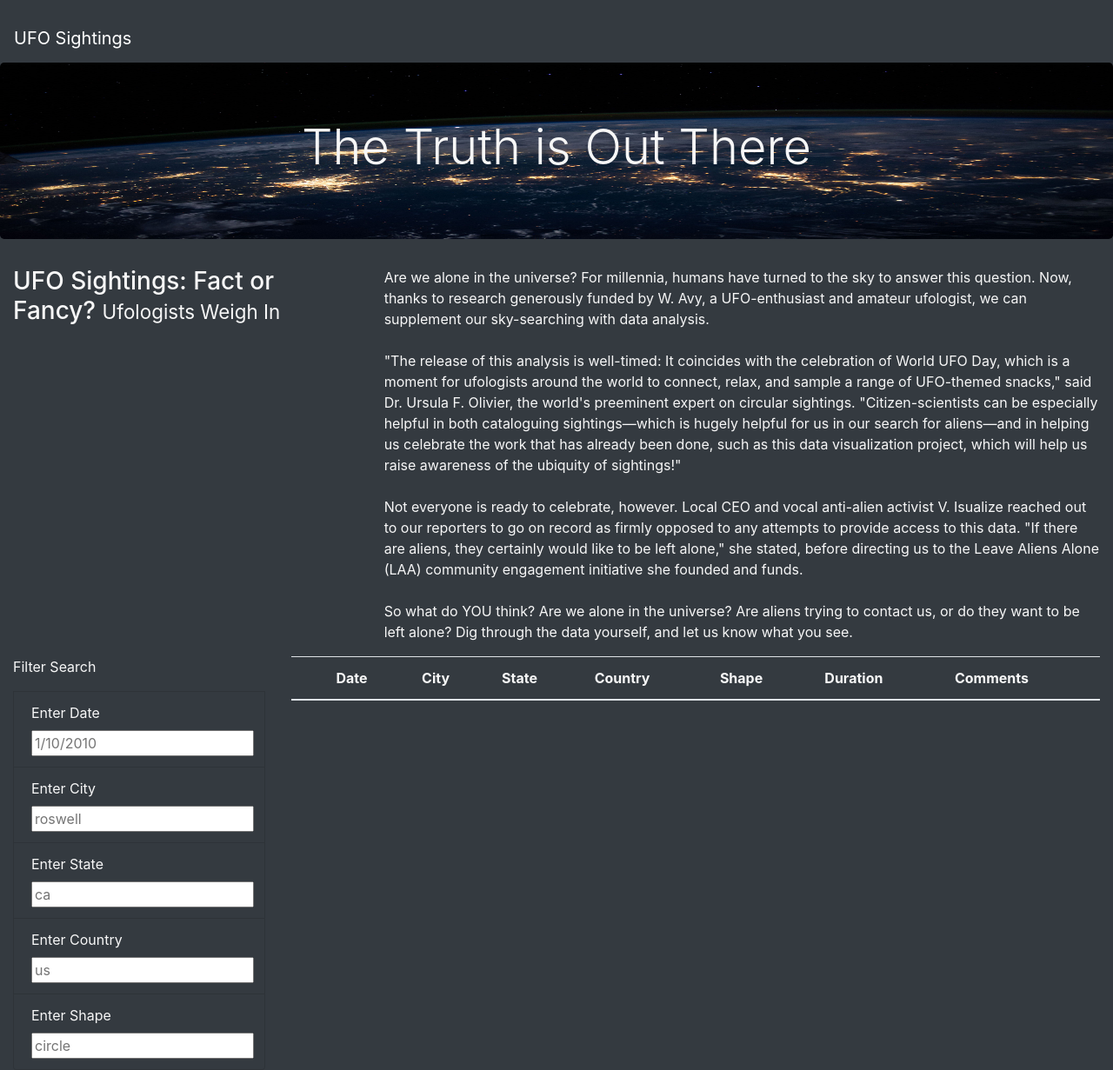
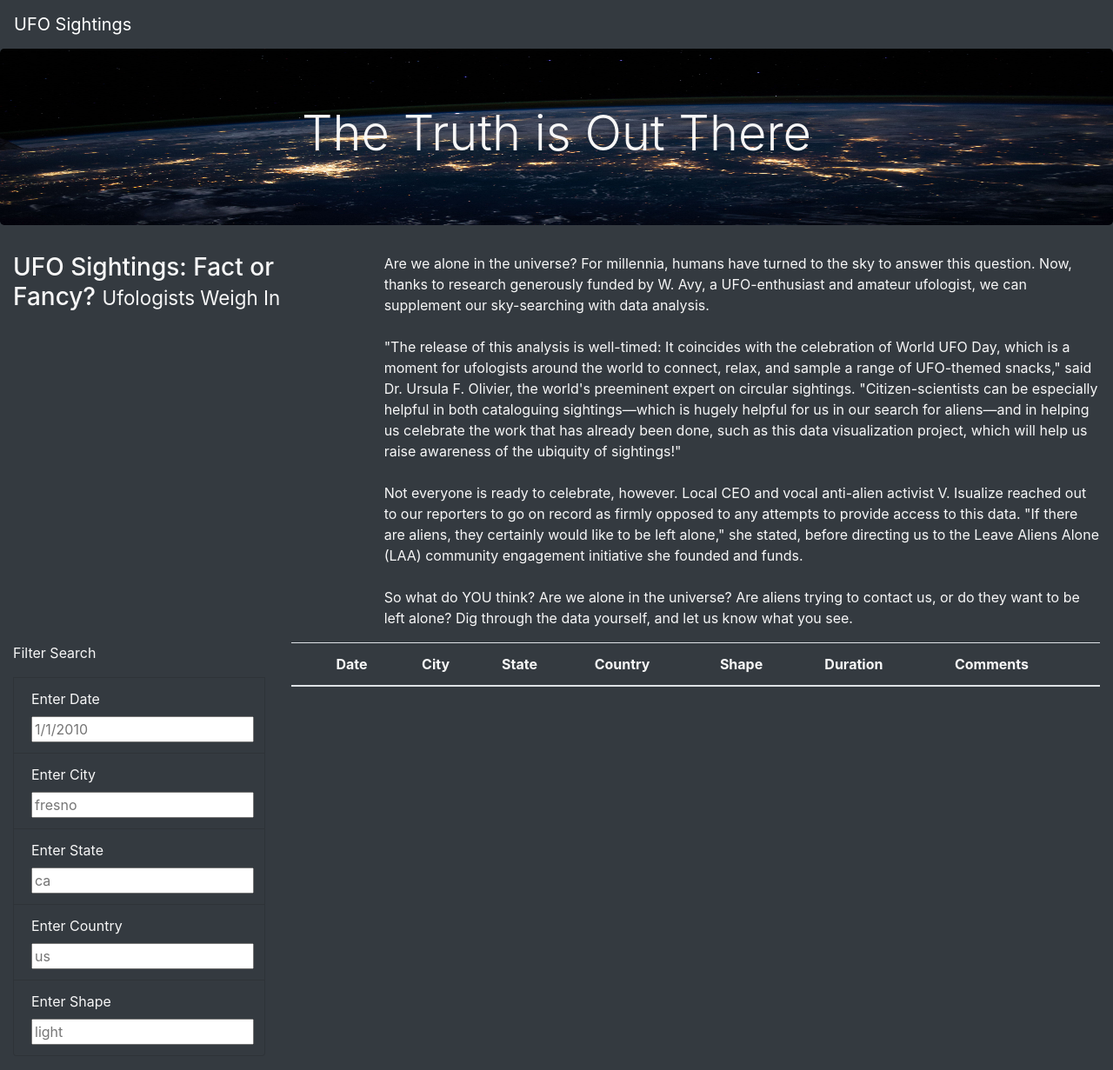
Before and after one commit to BrenyaSkaggs/UFOs, a plain HTML site: page index.html in a window 1280 px wide. Shown: the whole page at 87% size. Drawn offline with nearby package versions, Linux system fonts and the light colour scheme; files whose address does not match are found by name.

Commit message:
Update index.html

```diff
--- a/index.html
+++ b/index.html
@@ -17,7 +17,6 @@
 
 <body class="bg-dark">
     <div class="wrapper">
-        <nav class="navbar navbar-expand-lg"></nav>
          <nav class="navbar navbar-dark bg-dark navbar-expand-lg">
             <a class="navbar-brand" href="index.html">UFO Sightings</a>
           </nav>
@@ -52,30 +51,29 @@
             </ul>
             <li class="dark bg-dark list-group-item">
                 <label for="date">Enter Date</label>
-                <input type="text" placeholder="1/10/2010" id="datetime" />
+                <input type="text" placeholder="1/1/2010" id="datetime" />
             </li>
             <li class="dark bg-dark list-group-item">
-                <label for="city">Enter City</label><br>
-                <input type="text" placeholder="roswell" id="city" />
+                <label for="city">Enter City</label>
+                <input type="text" placeholder="fresno" id="city" />
             </li>
             <li class="dark bg-dark list-group-item">
-                <label for="state">Enter State</label><br>
+                <label for="state">Enter State</label>
                 <input type="text" placeholder="ca" id="state" />
             </li>
             <li class="dark bg-dark list-group-item">
-                <label for="country">Enter Country</label><br>
+                <label for="country">Enter Country</label>
                 <input type="text" placeholder="us" id="country" />
             </li>
             <li class="list-group-item bg-dark">
-                <label for="shape">Enter Shape</label><br>
-                <input type="text" placeholder="circle" id="shape" />
+                <label for="shape">Enter Shape</label>
+                <input type="text" placeholder="light" id="shape" />
             </li>
       </div>
 
       <div class="col-md-9">
         <table class="table table-striped">
             <thead>
-              <tr>
                 <th>
                     <th>Date</th>
                     <th>City</th>
@@ -85,7 +83,6 @@
                     <th>Duration</th>
                     <th>Comments</th>
                 </th>
-              </tr>
             </thead>
             <tbody></tbody>
           </table>
```
